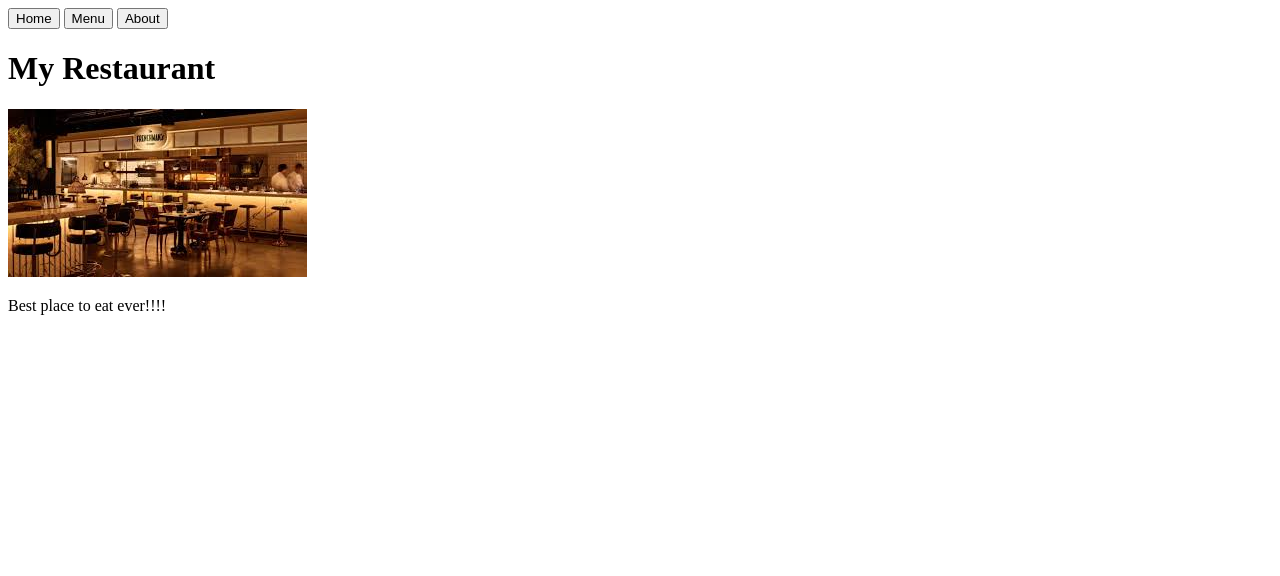
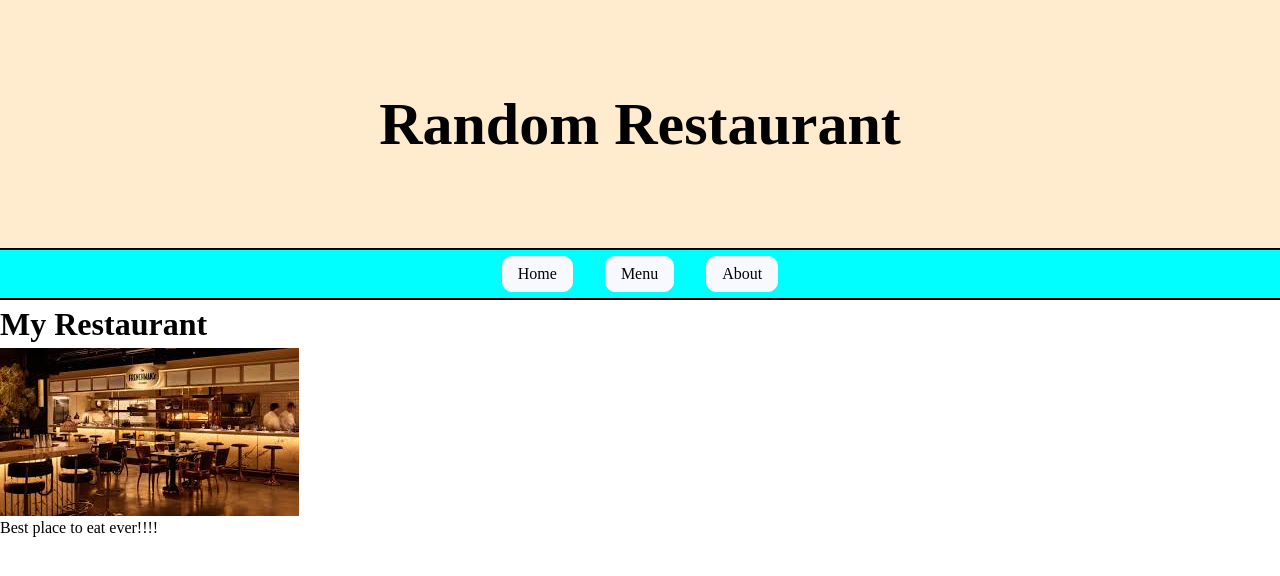
Before and after one commit to TurnerHelical/restaurantPage, a website built with webpack: page src/template.html in a window 1280 px wide. Built offline with nearby package versions, Linux system fonts and the light colour scheme.

Commit message:
styled the header

```diff
--- a/src/index.js
+++ b/src/index.js
@@ -1,4 +1,4 @@
-
+import './reset.css'
 import './styles.css';
 
 console.log('test');
--- /dev/null
+++ b/src/reset.css
@@ -0,0 +1,47 @@
+/* 1. Use a more-intuitive box-sizing model */
+*, *::before, *::after {
+    box-sizing: border-box;
+  }
+
+  /* 2. Remove default margin */
+  * {
+    margin: 0;
+  }
+
+  body {
+    /* 3. Add accessible line-height */
+    line-height: 1.5;
+    /* 4. Improve text rendering */
+    -webkit-font-smoothing: antialiased;
+  }
+
+  /* 5. Improve media defaults */
+  img, picture, video, canvas, svg {
+    display: block;
+    max-width: 100%;
+  }
+
+  /* 6. Inherit fonts for form controls */
+  input, button, textarea, select {
+    font: inherit;
+  }
+
+  /* 7. Avoid text overflows */
+  p, h1, h2, h3, h4, h5, h6 {
+    overflow-wrap: break-word;
+  }
+
+  /* 8. Improve line wrapping */
+  p {
+    text-wrap: pretty;
+  }
+  h1, h2, h3, h4, h5, h6 {
+    text-wrap: balance;
+  }
+
+  /*
+    9. Create a root stacking context
+  */
+  #root, #__next {
+    isolation: isolate;
+  }
--- a/src/styles.css
+++ b/src/styles.css
@@ -0,0 +1,41 @@
+header {
+    display: grid;
+    grid-template: 1fr 50px / 1fr;
+    height: 300px;
+    width: 100vw;
+}
+
+#title {
+    display: flex;
+    justify-content: center;
+    align-items: center;
+    font-size: 30px;
+    background-color: blanchedalmond;
+    border-bottom: 2px solid black;
+}
+
+nav {
+    display: flex;
+    justify-content: center;
+    align-items: center;
+    gap: 30px;
+    background-color: aqua;
+    border-bottom: 2px solid black;
+}
+
+nav button {
+    background-color: ghostwhite;
+    border-radius: 10px;
+    border: 1px solid ghostwhite;
+    padding: 5px 15px;
+    margin: 1px;
+}
+
+nav button:hover {
+    background-color: gray;
+    border: 1px black solid;
+}
+
+nav button:active {
+    background-color: ghostwhite;
+}
--- a/src/template.html
+++ b/src/template.html
@@ -9,6 +9,9 @@
 
 <body>
     <header>
+        <div id="title">
+            <h1>Random Restaurant</h1>
+        </div>
         <nav>
             <button>Home</button>
             <button>Menu</button>
```
